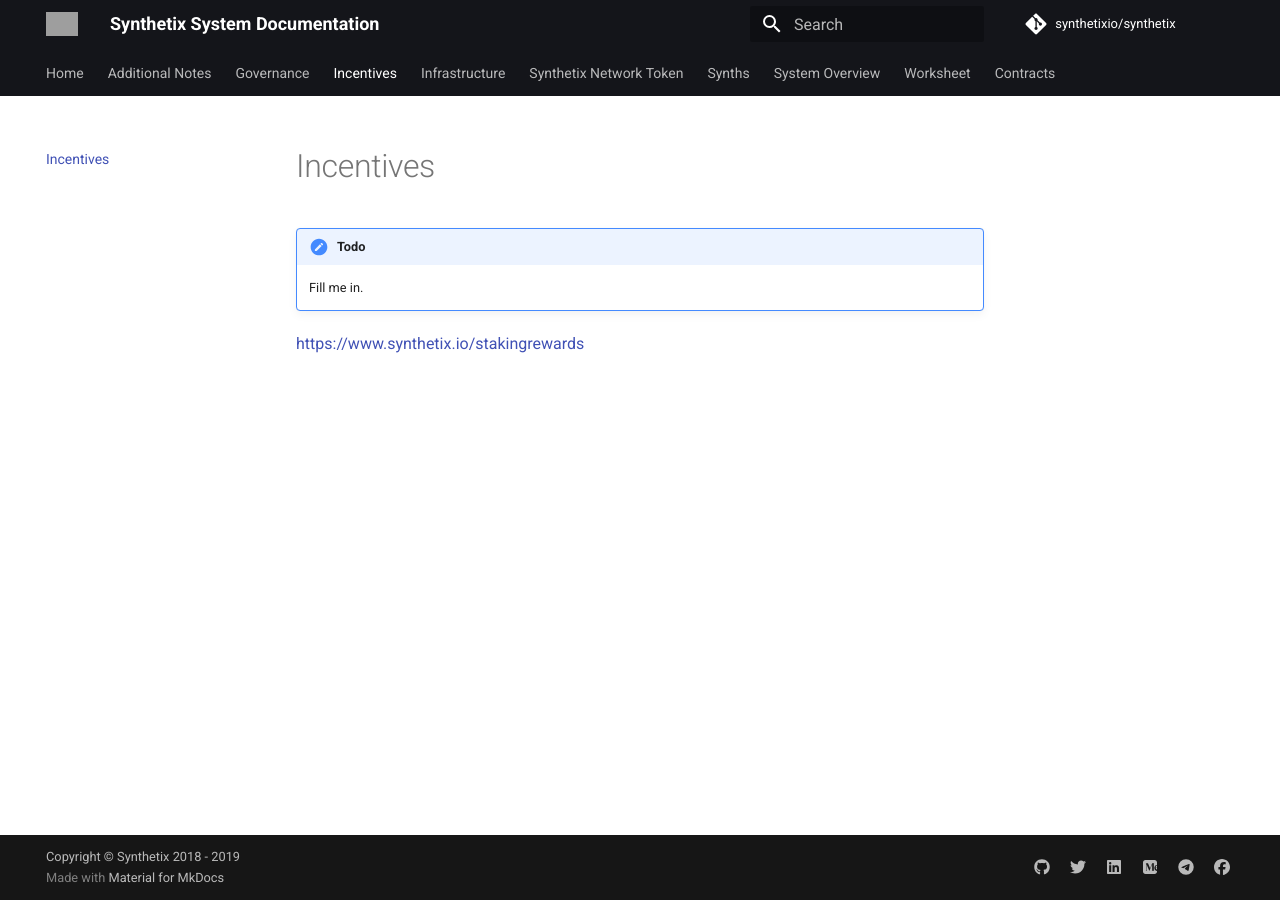
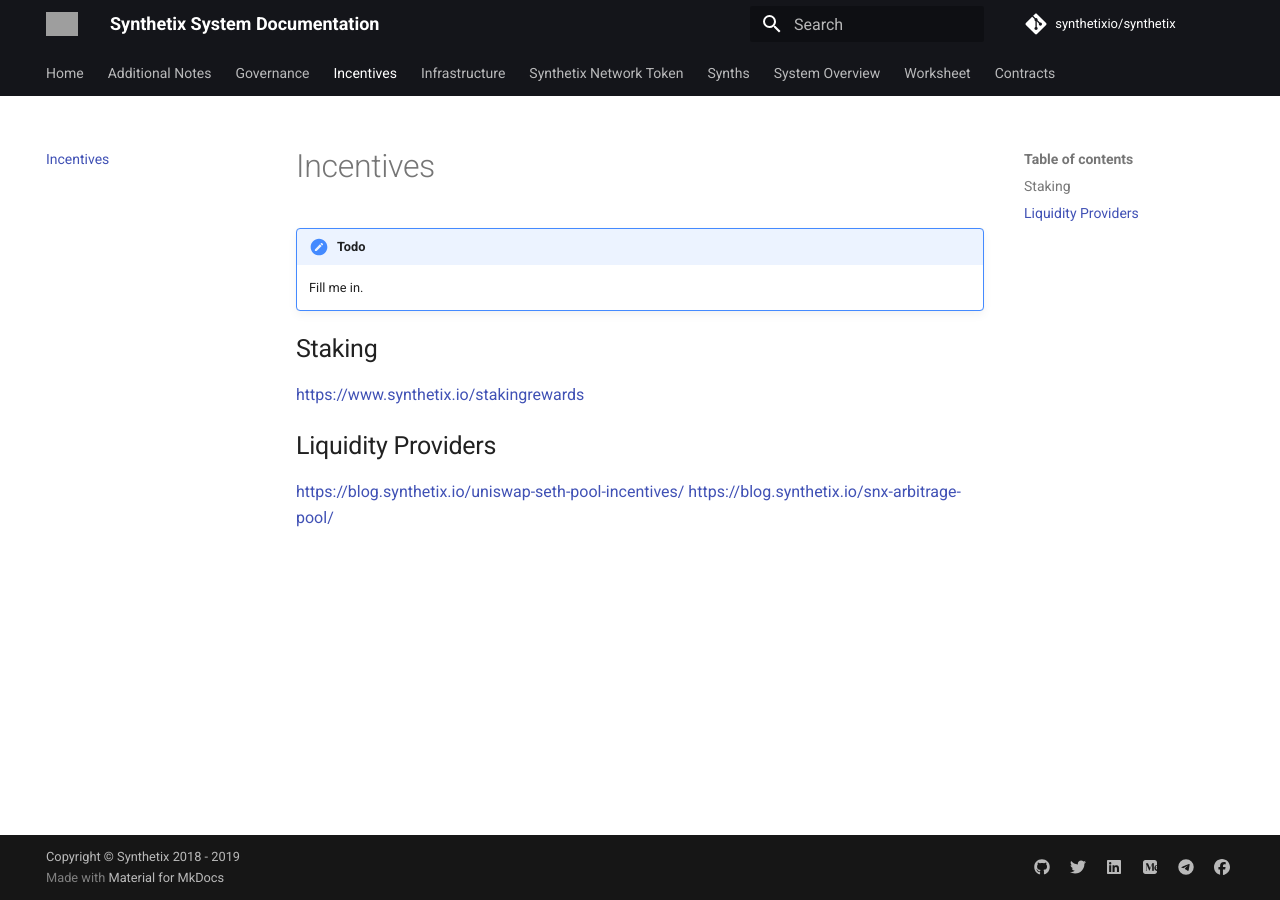
Before and after one commit to Synthetixio/synthetix, an MkDocs documentation site: the page built from docs/incentives.md, in a window 1280 px wide. Built offline with MkDocs 1.6.1 and Material for MkDocs 9.7.7, drawn with Linux system fonts in a browser that asks for light colours; comment, search, counter and statistics services are not loaded; grey boxes are pictures that could not be loaded.

Commit message:
Incentives LP section.

```diff
--- a/docs/incentives.md
+++ b/docs/incentives.md
@@ -3,4 +3,11 @@
 !!! TODO
     Fill me in.
 
+## Staking
+
 https://www.synthetix.io/stakingrewards
+
+## Liquidity Providers
+
+https://blog.synthetix.io/uniswap-seth-pool-incentives/
+https://blog.synthetix.io/snx-arbitrage-pool/
```
